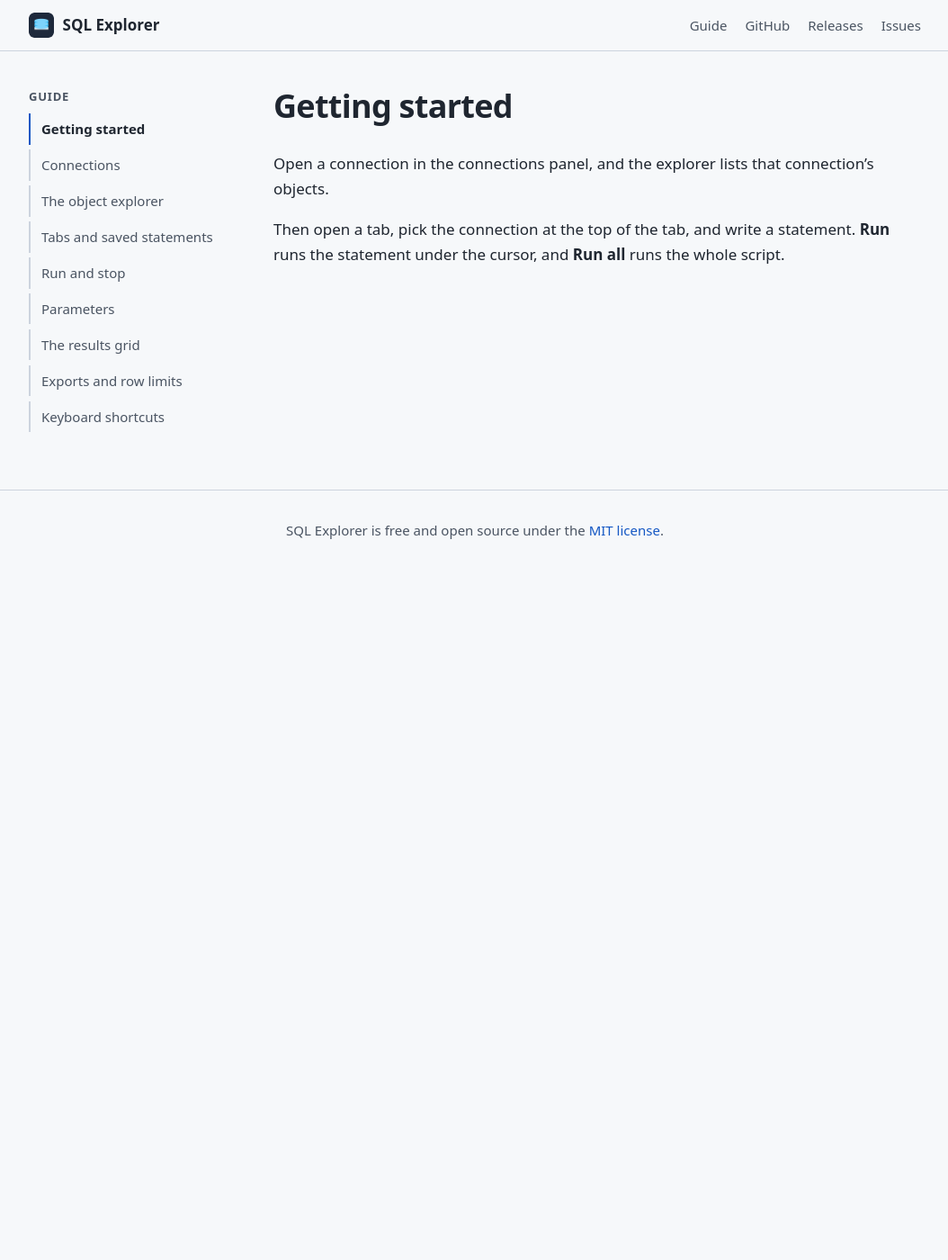
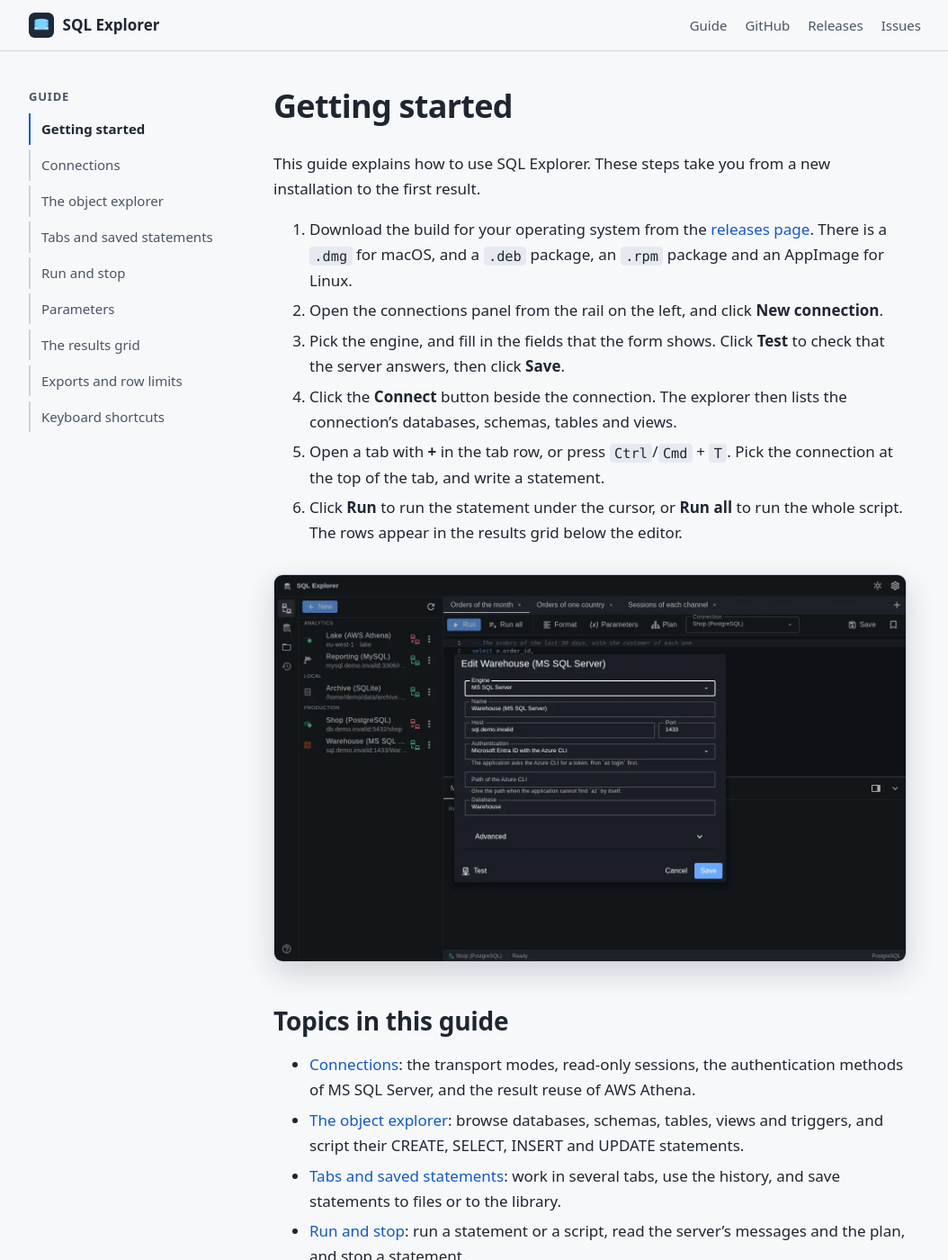
Before and after one commit to wetherc/sql-explorer, a Jekyll site: the page built from docs/guide/start.md, in a window 1280 px wide and 1400 px high. Shown: the whole window at 90% size, without its empty margins (112-1166 px from the left). Built offline with Jekyll 4.4.1, drawn with Linux system fonts in a browser that asks for light colours; some of the changed text lies outside the part shown.

Commit message:
Improve the search engine data of the website
The sitemap listed the Google verification file. The file now has front
matter with sitemap: false and layout: null. Jekyll removes it from the
sitemap and writes the same bytes as before, so the verification continues
to work.

The site had no 404 page, so GitHub Pages showed its own page with no links
to the site. The new 404.html uses the site layout and links to the home
page, the guide and the releases. The site also had no favicon.ico, and
browsers and crawlers ask for this file at the root. The new file has the
16, 32 and 48 pixel sizes of the application icon.

The home page loaded about 1 MB of PNG screenshots, and the images had no
size attributes, so the layout moved while they loaded. The home page and
the guide now use WebP copies of the screenshots. The Linux screenshots use
lossless WebP, because lossy WebP made them larger than the PNG files. The
README continues to use the PNG files. Each image has its width and height
and decoding="async", and each image below the first screen has
loading="lazy". The screenshots of the home page are now about 425 KB.

The home page has a SoftwareApplication JSON-LD block with the category,
the operating systems, the download URL, the license and a price of zero.
The block gives search engines the type of the product, and the WebSite
block of jekyll-seo-tag did not.

The h1 of the home page contained only the product name, and other products
use the same name. A second line in the h1 now gives "An open source SQL
client and SSMS alternative". The tagline below it names the three
operating systems. The home page title changes from "An SSMS alternative for
Mac" to "SSMS alternative for Mac, Windows and Linux", so the title also
matches searches for Windows and Linux.

The Getting started page of the guide had about 40 words. It now gives the
steps from the download to the first result, a screenshot of the connection
form, and a list of the guide topics with a summary of each.

Co-Authored-By: Claude Opus 5.5 <noreply@anthropic.com>

```diff
--- a/docs/_layouts/default.html
+++ b/docs/_layouts/default.html
@@ -7,6 +7,24 @@
     <meta name="theme-color" content="#14171c" media="(prefers-color-scheme: dark)">
     <meta name="theme-color" content="#e7ebf0" media="(prefers-color-scheme: light)">
     {% seo %}
+    {%- if page.url == "/" %}
+    <script type="application/ld+json">
+      {
+        "@context": "https://schema.org",
+        "@type": "SoftwareApplication",
+        "name": {{ site.title | jsonify }},
+        "description": {{ page.description | jsonify }},
+        "url": {{ "/" | absolute_url | jsonify }},
+        "applicationCategory": "DeveloperApplication",
+        "operatingSystem": "macOS, Windows, Linux",
+        "downloadUrl": "https://github.com/wetherc/sql-explorer/releases",
+        "screenshot": {{ "/screenshots/overview.png" | absolute_url | jsonify }},
+        "license": "https://opensource.org/licenses/MIT",
+        "author": { "@type": "Person", "name": {{ site.author | jsonify }} },
+        "offers": { "@type": "Offer", "price": "0", "priceCurrency": "USD" }
+      }
+    </script>
+    {%- endif %}
     <link rel="icon" type="image/png" href="{{ "/favicon.png" | relative_url }}">
     <link rel="apple-touch-icon" href="{{ "/assets/icon.png" | relative_url }}">
     <link rel="stylesheet" href="{{ "/assets/css/site.css" | relative_url }}">
@@ -31,8 +49,8 @@
     <section class="hero">
       <div class="wrap">
         <img class="hero__icon" src="{{ "/assets/icon.png" | relative_url }}" alt="" width="96" height="96">
-        <h1>{{ site.title }}</h1>
-        <p class="hero__tagline">An open source SQL client for macOS, Windows and Linux.</p>
+        <h1>{{ site.title }}<span class="hero__subtitle">An open source SQL client and SSMS alternative</span></h1>
+        <p class="hero__tagline">For macOS, Windows and Linux.</p>
         <ul class="engines" aria-label="Supported engines">
           <li>MS SQL Server</li>
           <li>AWS Athena</li>
--- a/docs/assets/css/site.css
+++ b/docs/assets/css/site.css
@@ -145,6 +145,15 @@ a:focus-visible,
   font-size: clamp(2.25rem, 5vw, 3.25rem);
   line-height: 1.1;
   letter-spacing: -0.02em;
+}
+
+/* The second line of the heading. It puts the search words in the h1. */
+.hero__subtitle {
+  display: block;
+  margin-top: 0.75rem;
+  font-size: clamp(1.25rem, 2.5vw, 1.5rem);
+  font-weight: 500;
+  letter-spacing: 0;
 }
 
 .hero__tagline {
--- a/docs/google576c0297ab8c823d.html
+++ b/docs/google576c0297ab8c823d.html
@@ -1 +1,5 @@
+---
+layout: null
+sitemap: false
+---
 google-site-verification: google576c0297ab8c823d.html
--- a/docs/guide/start.md
+++ b/docs/guide/start.md
@@ -1,15 +1,49 @@
 ---
 title: Getting started
-description: Open a connection, then write a statement and run it.
+description: Install SQL Explorer, connect to a database, and run your first statement on MS SQL Server, AWS Athena, PostgreSQL, MySQL, MariaDB or SQLite.
 order: 1
 permalink: /guide/
 ---
 
 # Getting started
 
-Open a connection in the connections panel, and the explorer lists that
-connection's objects.
+This guide explains how to use SQL Explorer. These steps take you from a new
+installation to the first result.
 
-Then open a tab, pick the connection at the top of the tab, and write a
-statement. **Run** runs the statement under the cursor, and **Run all** runs the
-whole script.
+1. Download the build for your operating system from the
+   [releases page](https://github.com/wetherc/sql-explorer/releases). There is
+   a `.dmg` for macOS, and a `.deb` package, an `.rpm` package and an AppImage
+   for Linux.
+2. Open the connections panel from the rail on the left, and click
+   **New connection**.
+3. Pick the engine, and fill in the fields that the form shows. Click **Test**
+   to check that the server answers, then click **Save**.
+4. Click the **Connect** button beside the connection. The explorer then lists
+   the connection's databases, schemas, tables and views.
+5. Open a tab with **+** in the tab row, or press `Ctrl`/`Cmd` + `T`. Pick the
+   connection at the top of the tab, and write a statement.
+6. Click **Run** to run the statement under the cursor, or **Run all** to run
+   the whole script. The rows appear in the results grid below the editor.
+
+![The list of connections and the form of a MS SQL Server connection](../screenshots/connections.webp){: width="1440" height="880" loading="lazy" decoding="async"}
+
+## Topics in this guide
+
+- [Connections](connections.html): the transport modes, read-only sessions,
+  the authentication methods of MS SQL Server, and the result reuse of AWS
+  Athena.
+- [The object explorer](explorer.html): browse databases, schemas, tables,
+  views and triggers, and script their CREATE, SELECT, INSERT and UPDATE
+  statements.
+- [Tabs and saved statements](tabs.html): work in several tabs, use the
+  history, and save statements to files or to the library.
+- [Run and stop](running.html): run a statement or a script, read the server's
+  messages and the plan, and stop a statement.
+- [Parameters](parameters.html): use named parameters such as `:country`, and
+  give their values when the statement runs.
+- [The results grid](results.html): sort, filter and select rows, and read the
+  status bar.
+- [Exports and row limits](exports.html): export rows to CSV, JSON, Markdown,
+  INSERT statements or Excel, and set the row limits.
+- [Keyboard shortcuts](keyboard.html): the shortcuts of the editor, the tabs,
+  the panels, the explorer and the grid.
```
Also changed, not shown: docs/404.html (added, +17 -0 lines), docs/index.md (+9 -9 lines), docs/favicon.ico (added), docs/screenshots/athena.webp (added), docs/screenshots/completion.webp (added), docs/screenshots/connections.webp (added), docs/screenshots/explorer-menu.webp (added), docs/screenshots/grid.webp (added), docs/screenshots/linux/overview.webp (added), docs/screenshots/linux/sqlite.webp (added), docs/screenshots/overview.webp (added), docs/screenshots/plan.webp (added).
